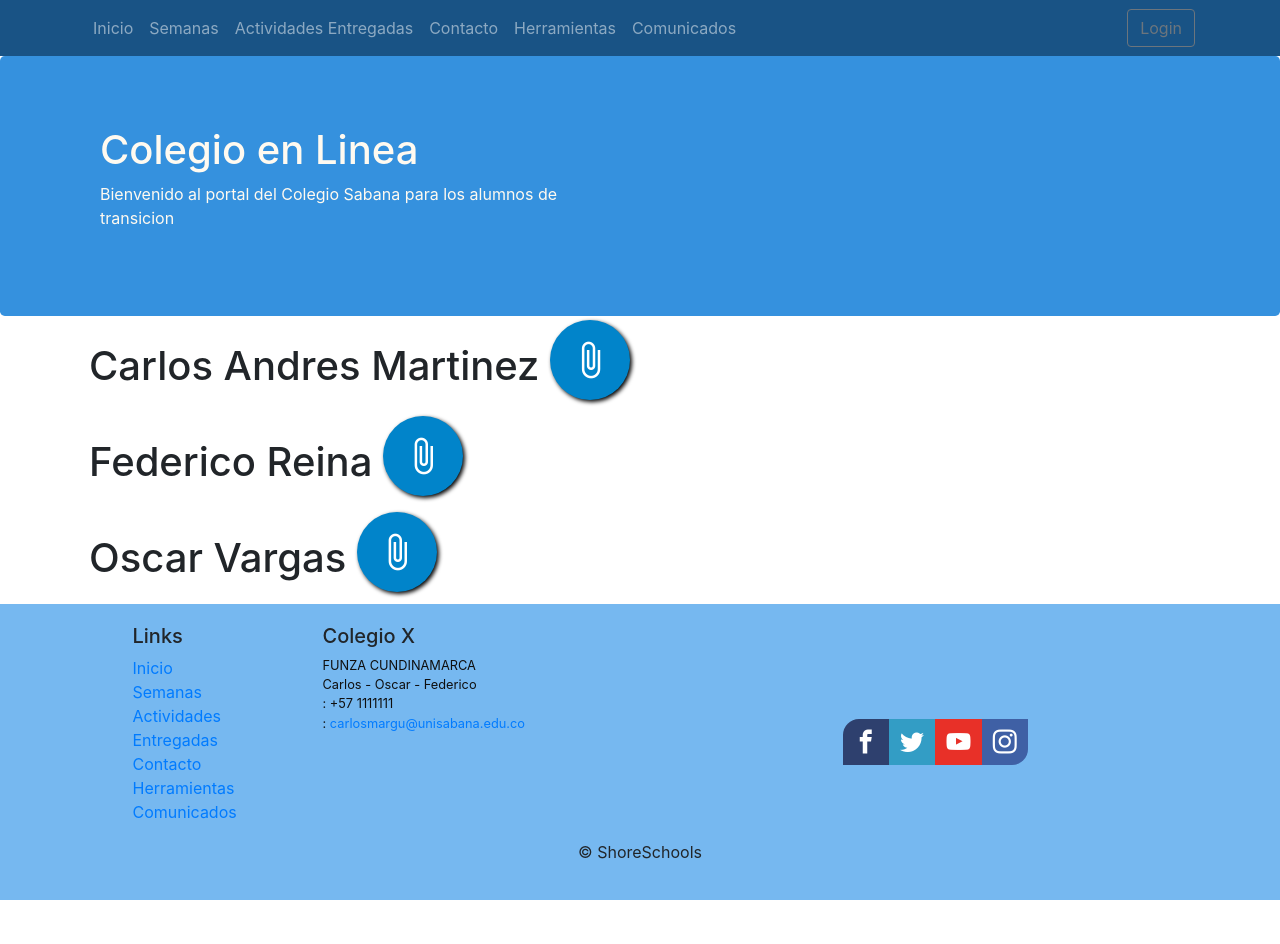
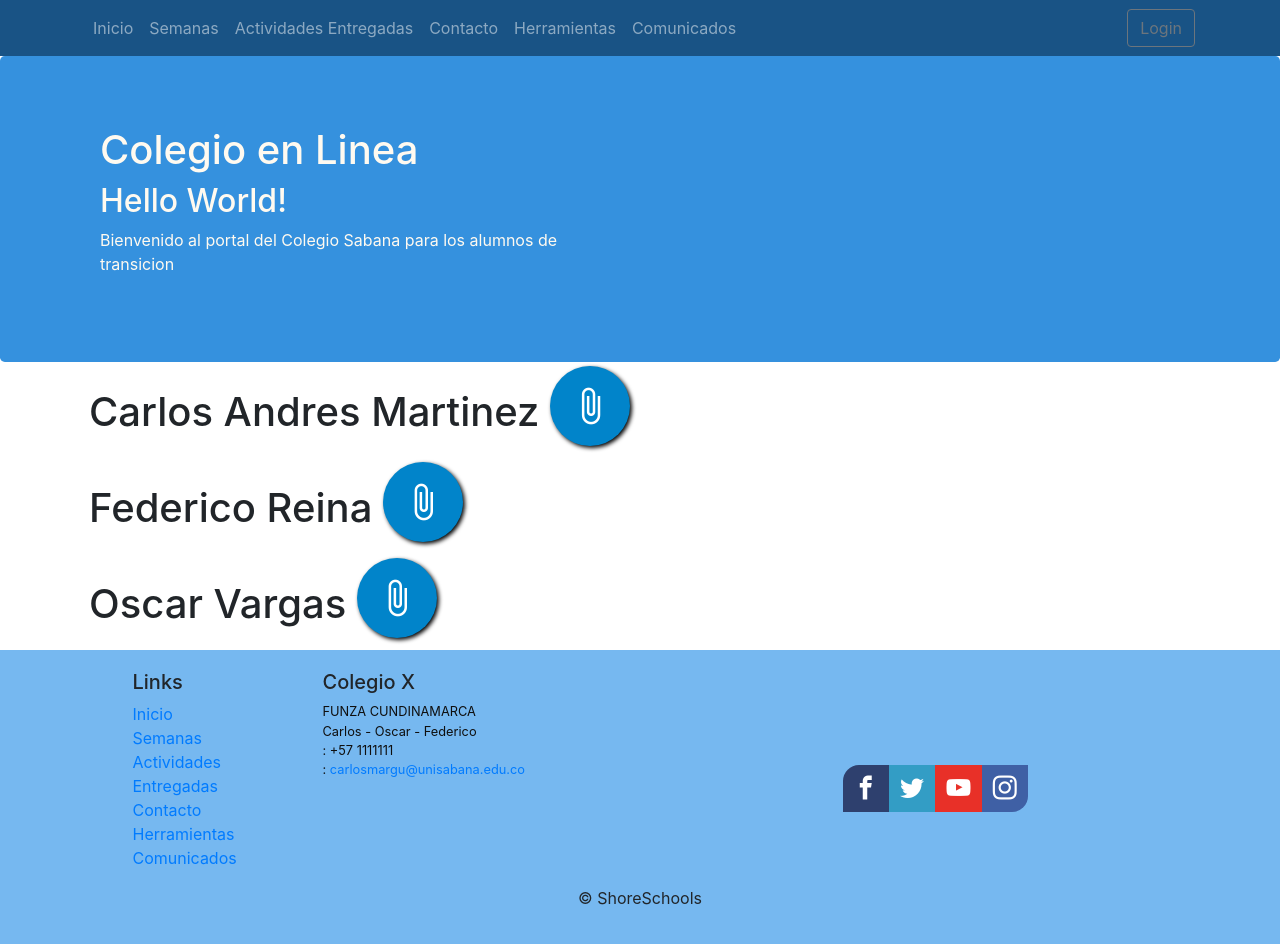
Before and after one commit to carlosmargu/ShoreSchool, a React (Create React App) app: page / in a window 1280 px wide. Before the commit the page ends 900 px from the top, so only its background shows below. Built offline with nearby package versions, Linux system fonts and the light colour scheme.

Commit message:
Hola Mundo

```diff
--- a/src/components/HeaderComponent.js
+++ b/src/components/HeaderComponent.js
@@ -75,6 +75,7 @@ class Header extends Component {
                   <div className="row row-header">
                       <div className="col-12 col-sm-6">
                           <h1>Colegio en Linea</h1>
+                          <h2>Hello World!</h2>
                           <p>Bienvenido al portal del Colegio Sabana para los alumnos de transicion</p>
                       </div>
                   </div>
```
Also changed, not shown: 1 other file (tests, documents, lock files or other folders).
